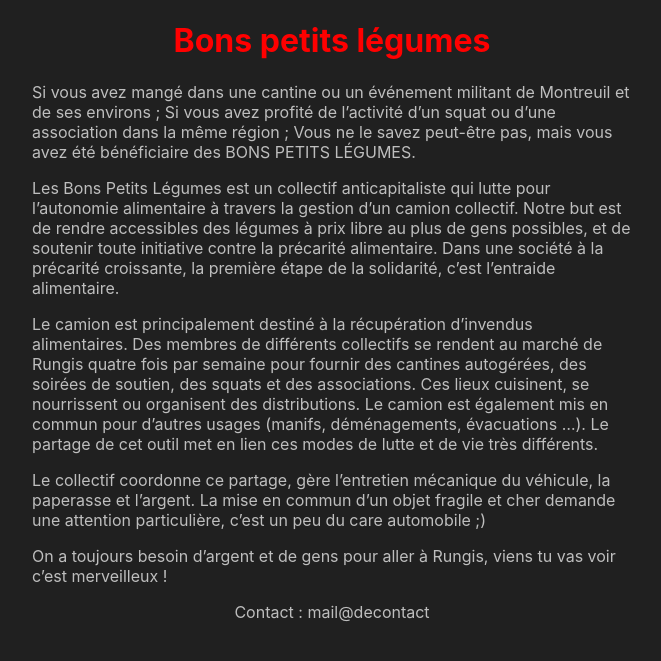
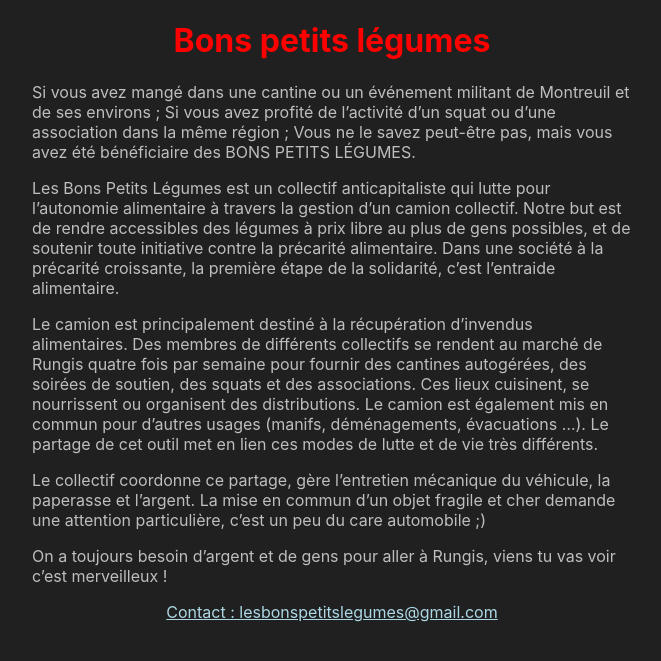
Before and after one commit to Ruff9/bpl, a Jekyll site: the page built from index.md, in a window 1280 px wide. Shown: the top 661 px of the page, without its empty margins (308-969 px from the left). Built offline with Jekyll 4.4.1, drawn with Linux system fonts in a browser that asks for light colours.

Commit message:
update site 03-04-2023_16-32-48

```diff
--- a/_sass/base.scss
+++ b/_sass/base.scss
@@ -20,4 +20,8 @@ h1 {
 
 .contact {
   text-align: center;
+
+  a {
+    color: lightblue;
+  }
 }
--- a/index.md
+++ b/index.md
@@ -17,5 +17,5 @@ Le collectif coordonne ce partage, gère l'entretien mécanique du véhicule, la
 
 On a toujours besoin d'argent et de gens pour aller à Rungis, viens tu vas voir c'est merveilleux !
 
-Contact : mail@decontact
+[Contact : lesbonspetitslegumes@gmail.com](mailto:lesbonspetitslegumes@gmail.com)
 {: .contact}
```
